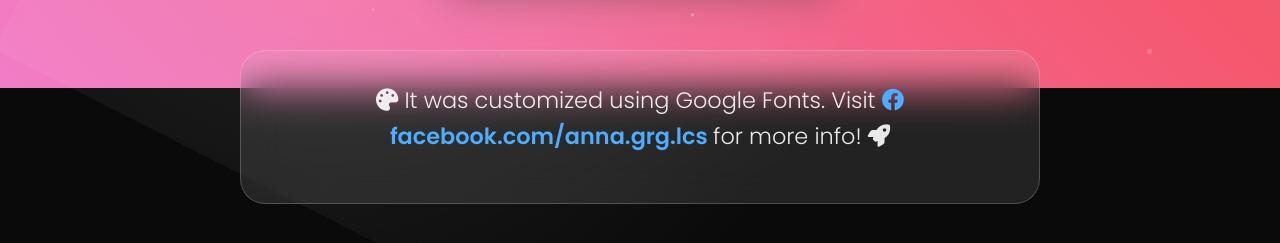
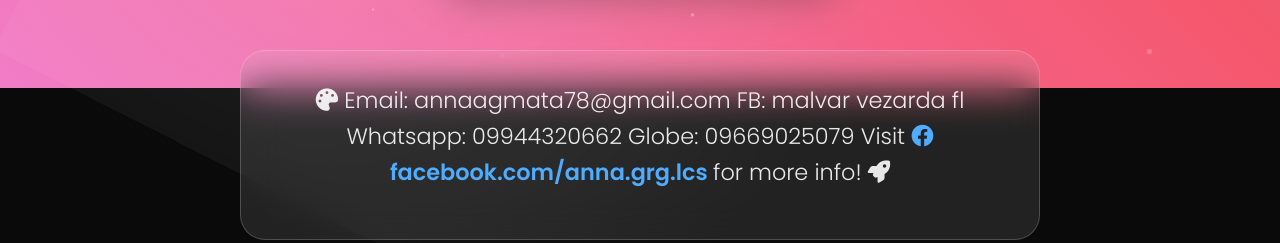
Before and after one commit to aglucazgeorgeann-ship-it/personal-website, a plain HTML site: page index.html in a window 1280 px wide. Shown: the part 712-955 px from the top of the page. Drawn offline with Linux system fonts and the light colour scheme.

Commit message:
Update index.html

```diff
--- a/index.html
+++ b/index.html
@@ -553,7 +553,10 @@
 
             <div class="hero-text">
                 <p>
-                    <i class="fas fa-palette"></i> It was customized using Google Fonts.
+                    <i class="fas fa-palette"></i> Email: annaagmata78@gmail.com
+                        FB: malvar vezarda fl
+                        Whatsapp: 09944320662
+                        Globe: 09669025079
                     Visit <a href="https://www.facebook.com/anna.grg.lcs" target="_blank">
                         <i class="fab fa-facebook"></i> facebook.com/anna.grg.lcs
                     </a> for more info! <i class="fas fa-rocket"></i>
```
